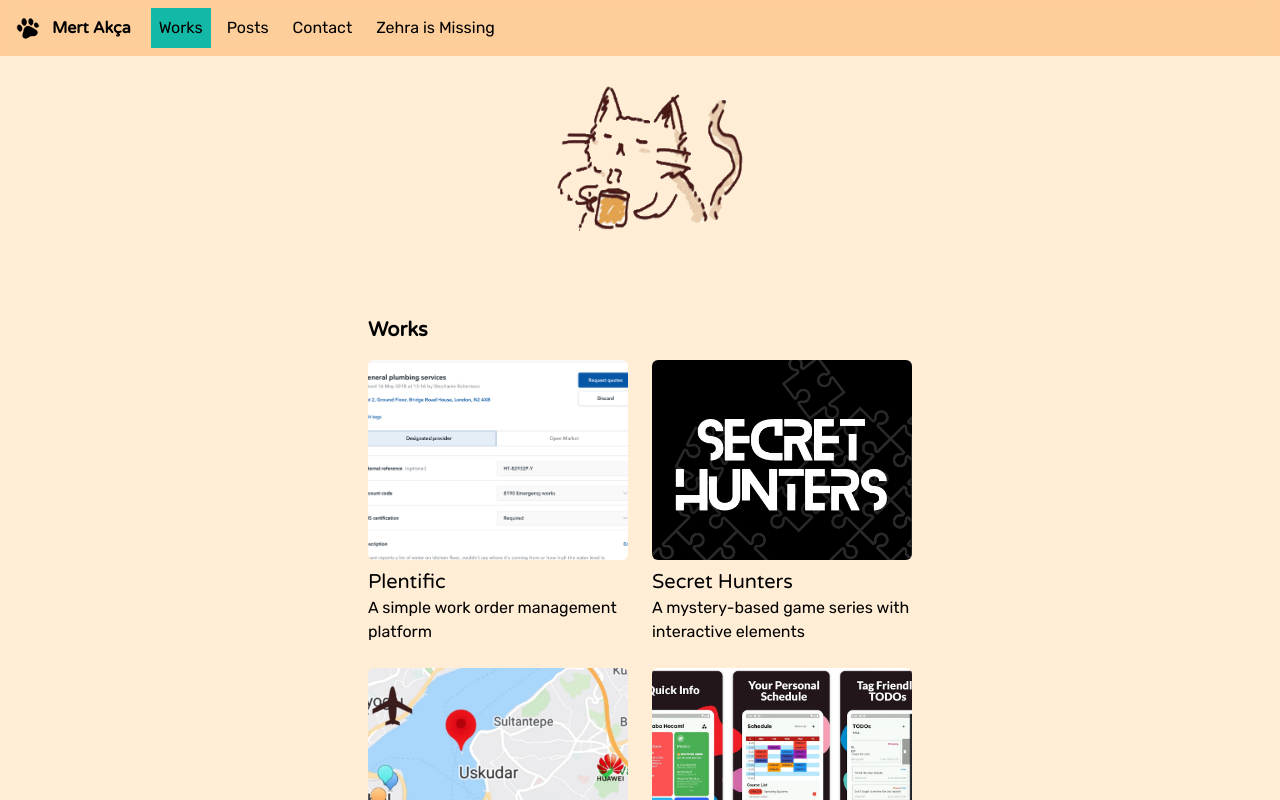
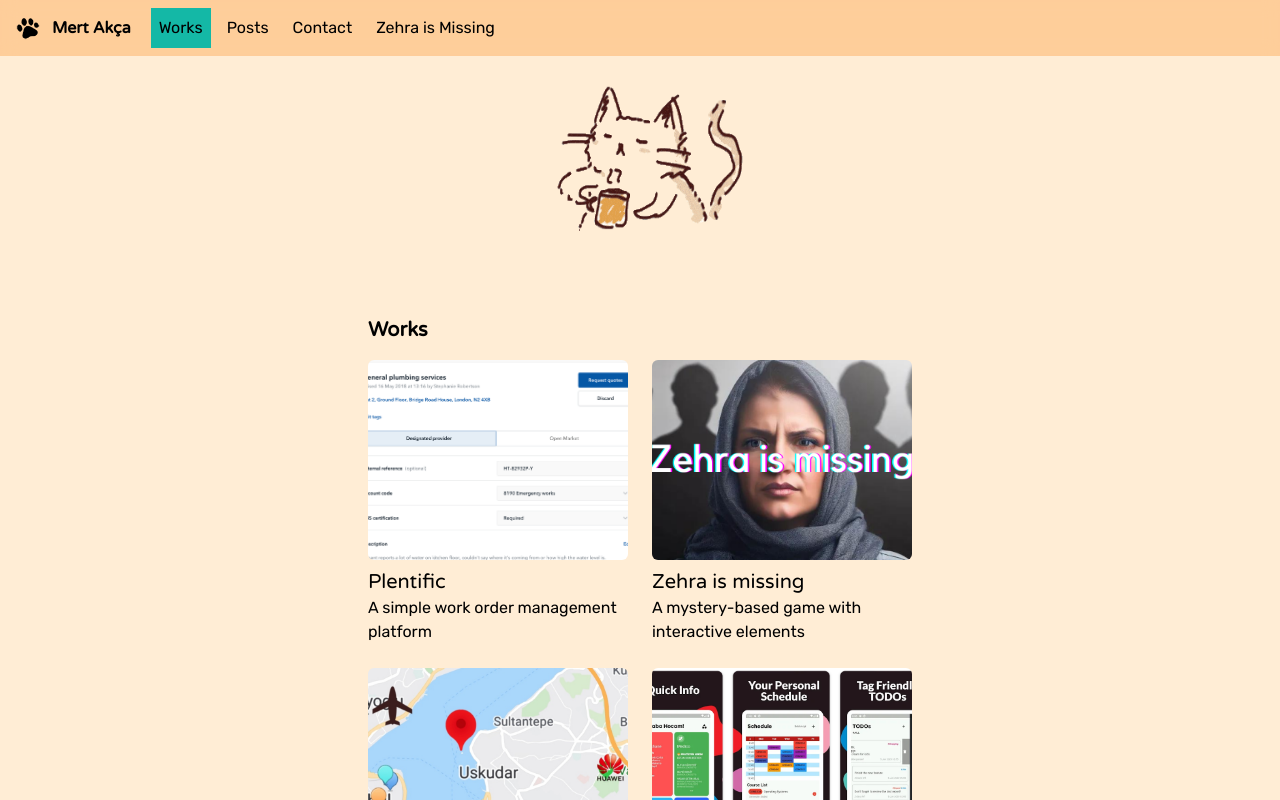
Before and after one commit to utarit/portfolio-website, a Next.js app: page /works in a window 1280 px wide. Shown: the top 800 px of the page. Built offline with nearby package versions, Linux system fonts and the light colour scheme.

Commit message:
add game link

```diff
--- a/app/page.tsx
+++ b/app/page.tsx
@@ -9,7 +9,7 @@ import SocialButton from "@/components/SocialButton";
 export default function Home() {
   return (
     <MainLayout>
-      <article className="flex flex-col">
+      <article className="flex flex-col mb-8">
         <section className="flex justify-between gap-4">
           <header>
             <h2 className="text-4xl">Mert Akça</h2>
@@ -63,7 +63,8 @@ export default function Home() {
           </p>
 
           <Link
-            href="https://drive.google.com/file/d/1DMDHivLVKPKmiTIpLmELuRE4Gdo5ZzVf/view"
+            href="/zehra"
+            target="_blank"
             className="bg-teal-600 dark:bg-teal-400 hover:bg-teal-500 active:bg-teal-600 text-white dark:text-black mt-4 px-4 py-2 rounded-md font-semibold inline-block"
           >
             Game Page &gt;
--- a/app/posts/page.tsx
+++ b/app/posts/page.tsx
@@ -6,6 +6,30 @@ import GridItem from "@/components/works/GridItem";
 
 const posts = [
   {
+    title: "HCI Part 3: How We Remember and Why it Matters for Design — Memory",
+    url: "https://medium.com/heyjobs-tech/hci-part-3-how-we-remember-and-why-it-matters-for-design-memory-6e3dba904356",
+    thumbnail:
+      "https://miro.medium.com/v2/resize:fit:720/format:webp/1*-kLeeScOxY_z8WJIL-mpRw.jpeg",
+  },
+  {
+    title: "HCI Part 2: The Perfect Harmony for UI/UX Design — Vision & Sound",
+    url: "https://medium.com/heyjobs-tech/hci-part-2-the-perfect-harmony-for-ui-ux-design-vision-sound-c3a67dec207d",
+    thumbnail:
+      "https://miro.medium.com/v2/resize:fit:720/format:webp/1*ZqPVGTn366wjZ2jrHVg3NQ.jpeg",
+  },
+  {
+    title: "HCI Part 1: The Underrated Sense Shaping Our Interactions — Touch",
+    url: "https://medium.com/heyjobs-tech/hci-part-1-the-underrated-sense-shaping-our-interactions-touch-ce97a8773a67",
+    thumbnail:
+      "https://miro.medium.com/v2/resize:fit:720/format:webp/1*CtkvMTCvkW-Os2EBoXJtkw.jpeg",
+  },
+  {
+    title: "CSS Only: How to create a blurred background for your image",
+    url: "https://medium.com/@mertakca/css-only-how-to-create-a-blurred-background-for-your-image-1615f57792c0",
+    thumbnail:
+      "https://miro.medium.com/v2/resize:fit:720/format:webp/1*AKH9qZXKNXLy6zwPoyE9qg.png",
+  },
+  {
     title:
       "Unveiling Web Accessibility: A Comprehensive Guide to WCAG and ARIA",
     url: "https://medium.com/@mertakca/unveiling-web-accessibility-a-comprehensive-guide-to-wcag-and-aria-1d7b62bf4e69",
@@ -13,8 +37,7 @@ const posts = [
       "https://miro.medium.com/v2/resize:fit:1400/format:webp/1*IIJH_Z1o9YNFbKuJyZt7Ag.png",
   },
   {
-    title:
-      "Navigating the Web Design Landscape: Unveiling Graceful Degradation and Maximizing Efficiency",
+    title: "Unveiling Graceful Degradation and Maximizing Efficiency",
     url: "https://medium.com/@mertakca/navigating-the-web-design-landscape-unveiling-graceful-degradation-and-maximizing-efficiency-8c3df274fec8",
     thumbnail:
       "https://miro.medium.com/v2/resize:fit:858/format:webp/0*ipuHiwK0NgemzXMV.png",
@@ -71,7 +94,7 @@ const PostsPage = () => {
     <MainLayout>
       <h1 className="text-xl my-4">Posts</h1>
 
-      <ul className="grid grid-cols-1 md:grid-cols-2 gap-6">
+      <ul className="grid grid-cols-1 md:grid-cols-2 gap-6 mb-8">
         {posts.map((el) => (
           <GridItem
             key={el.url}
--- a/app/works/secret-hunters/page.tsx
+++ b/app/works/crime-game/page.tsx
@@ -4,13 +4,13 @@ import { Metadata } from "next";
 import Article from "@/components/works/Article";
 
 export const metadata: Metadata = {
-  title: "Secret Hunters - Mert AKCA",
+  title: "Zehra is missing - Mert AKCA",
 };
 
 const SecretHuntersPage = () => {
   return (
     <Article
-      title="Secret Hunters"
+      title="Zehra is missing"
       year="2023"
       pills={[
         {
--- a/app/works/page.tsx
+++ b/app/works/page.tsx
@@ -16,10 +16,10 @@ const works = [
     thumbnail: "/images/plentific2.png",
   },
   {
-    title: "Secret Hunters",
-    desc: "A mystery-based game series with interactive elements",
-    url: "/secret-hunters",
-    thumbnail: "/images/secret-hunters.png",
+    title: "Zehra is missing",
+    desc: "A mystery-based game with interactive elements",
+    url: "/crime-game",
+    thumbnail: "/zehra/zehra-is-missing.png",
   },
   {
     title: "Huawei",
@@ -77,13 +77,11 @@ const WorksPage = () => {
         ))}
       </ul>
       <Banner emoji="🤖">
-        <p>
-          I need to work hard before AI takes my job.
-        </p>
+        <p>I need to work hard before AI takes my job.</p>
       </Banner>
       <hr className="my-6 h-0.5 border-t-0 bg-neutral-800 dark:bg-neutral-100 opacity-100 dark:opacity-50" />
       <h2 className="text-xl my-4">Old Works</h2>
-      <ul className="grid grid-cols-1 md:grid-cols-2 gap-6">
+      <ul className="grid grid-cols-1 md:grid-cols-2 gap-6 mb-8">
         {oldWorks.map((el) => (
           <GridItem
             key={el.url}
--- a/app/zehra/page.tsx
+++ b/app/zehra/page.tsx
@@ -8,11 +8,12 @@ import ChestPuzzle from "@/components/zehra-game/zehra/ChestPuzzle";
 import FinalChat from "@/components/zehra-game/zehra/FinalChat";
 import HiddenMessages from "@/components/zehra-game/zehra/HiddenMessages";
 import MarketCameraReport from "@/components/zehra-game/zehra/MarketCameraReport";
+import Link from "next/link";
 
 const ZehraPage = () => {
   return (
-    <main className="pt-16">
-      <div className="flex justify-center">
+    <main className="pt-20">
+      <div className="flex flex-col justify-center items-center">
         <Image
           src="/zehra/zehra-is-missing.png"
           width={500}
@@ -20,6 +21,12 @@ const ZehraPage = () => {
           alt="Zehra game logo"
           className="rounded-lg"
         />
+        <Link
+          href="https://drive.google.com/file/d/12aS9ZrRgljpcJc7dA24GsyUc2vC1-bBK/view"
+          className="bg-teal-600 dark:bg-teal-400 hover:bg-teal-500 active:bg-teal-600 text-white dark:text-black mt-4 px-4 py-2 rounded-md font-semibold "
+        >
+          Oyun PDF
+        </Link>
       </div>
 
       <div className="flex flex-col md:p-4 md:grid md:grid-cols-2 gap-4">
--- a/components/Navbar.tsx
+++ b/components/Navbar.tsx
@@ -50,8 +50,7 @@ const Navbar = () => {
             href={tab.path}
             className={classNames(
               "p-2",
-              pathname === tab.path && "bg-teal-500",
-              pathname === tab.path && pathname === "/zehra" && "bg-purple-500"
+              pathname.includes(tab.path) && "bg-teal-500"
             )}
           >
             {tab.label}
```
